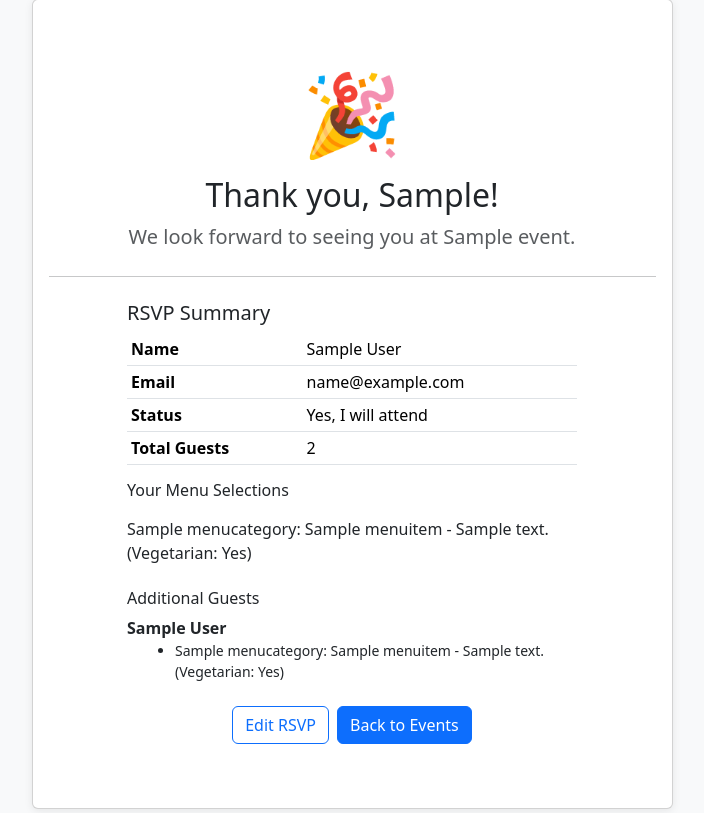
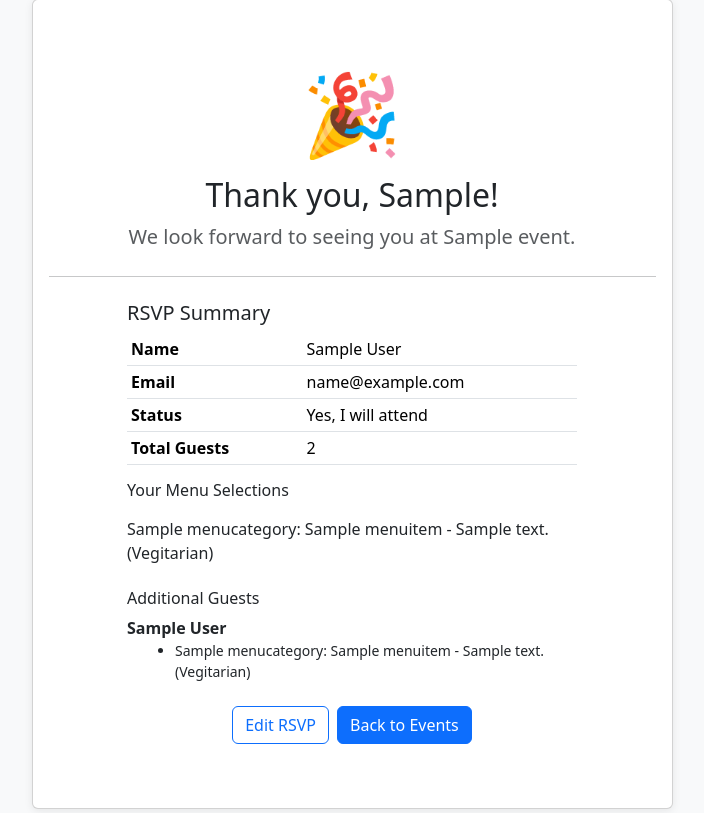
Before and after one commit to adam-fineman/event, a Django app: template templates/rsvp/confirmation.html in a window 1280 px wide. Shown: the part 81-894 px from the top of the page, without its empty margins (288-992 px from the left). Run offline with Django 5.2, Linux system fonts and the light colour scheme; the template is opened without the code that fills it: values that come from a table or form of the project are taken from there, others are empty; tables that the repository leaves empty hold one stand-in row (values such as "Sample post").

Commit message:
feat: Update menu item display to show vegetarian labels without 'Yes/No' text in RSVP confirmation

```diff
--- a/rsvp/forms.py
+++ b/rsvp/forms.py
@@ -62,11 +62,11 @@ def build_menu_form(event, person_prefix, data=None, initial=None):
         choices = []
         for item in items:
             description = item.description.strip()
-            veg_label = 'Yes' if item.is_vegetarian else 'No'
+            veg_label = ' (Vegitarian)' if item.is_vegetarian else ''
             if description:
-                label = f"{item.name} - {description} (Vegetarian: {veg_label})"
+                label = f"{item.name} - {description}{veg_label}"
             else:
-                label = f"{item.name} (Vegetarian: {veg_label})"
+                label = f"{item.name}{veg_label}"
             choices.append((item.pk, label))
         label = category.name
         if category.required:
--- a/templates/rsvp/confirmation.html
+++ b/templates/rsvp/confirmation.html
@@ -38,7 +38,7 @@
               <li class="list-group-item ps-0">
                 {{ sel.menu_item.category.name }}: {{ sel.menu_item.name }}
                 {% if sel.menu_item.description %} - {{ sel.menu_item.description }}{% endif %}
-                (Vegetarian: {% if sel.menu_item.is_vegetarian %}Yes{% else %}No{% endif %})
+                {% if sel.menu_item.is_vegetarian %} (Vegitarian){% endif %}
               </li>
             {% endfor %}
           </ul>
@@ -55,7 +55,7 @@
                 <li>
                   {{ sel.menu_item.category.name }}: {{ sel.menu_item.name }}
                   {% if sel.menu_item.description %} - {{ sel.menu_item.description }}{% endif %}
-                  (Vegetarian: {% if sel.menu_item.is_vegetarian %}Yes{% else %}No{% endif %})
+                  {% if sel.menu_item.is_vegetarian %} (Vegitarian){% endif %}
                 </li>
               {% endfor %}
             </ul>
```
